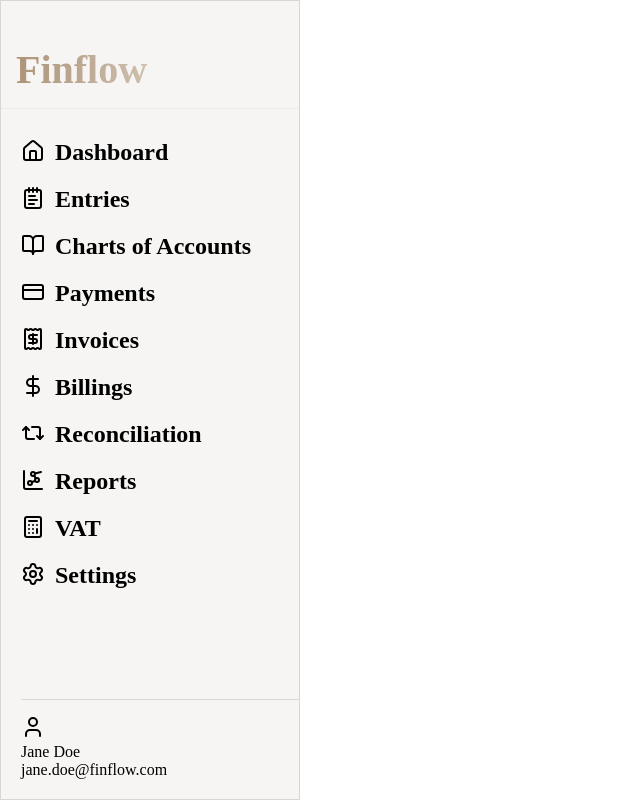
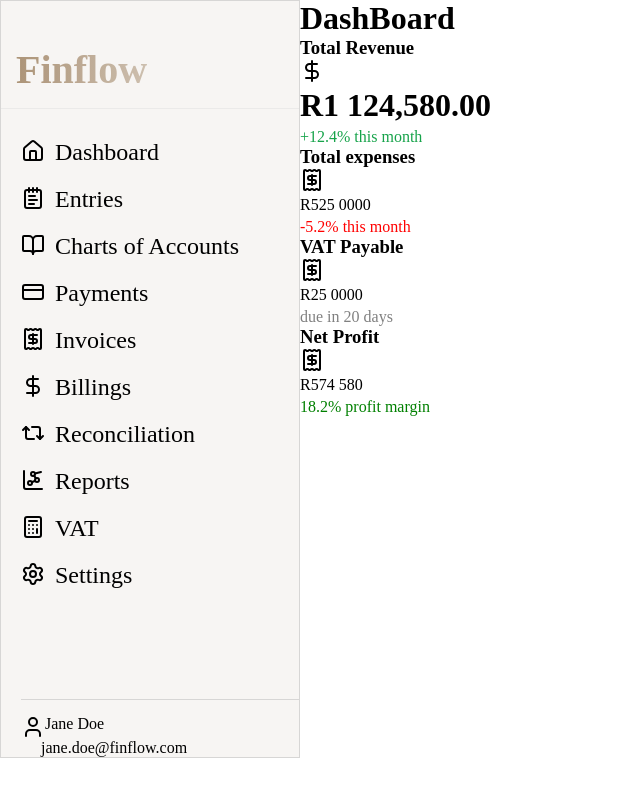
Before and after one commit to Nandisa27457/Fintech-dashboard, a React (Vite) app: page / in a window 1280 px wide. Shown: the whole page, without its empty margins (0-640 px from the left). Built offline with nearby package versions, Linux system fonts and the light colour scheme.

Commit message:
tailwing packages

```diff
--- a/package.json
+++ b/package.json
@@ -19,10 +19,13 @@
     "@types/react": "^19.2.2",
     "@types/react-dom": "^19.2.2",
     "@vitejs/plugin-react": "^5.1.0",
+    "autoprefixer": "^10.4.22",
     "eslint": "^9.39.1",
     "eslint-plugin-react-hooks": "^5.2.0",
     "eslint-plugin-react-refresh": "^0.4.24",
     "globals": "^16.5.0",
+    "postcss": "^8.5.6",
+    "tailwindcss": "^4.1.17",
     "vite": "^7.2.2"
   }
 }
--- a/src/App.css
+++ b/src/App.css
@@ -83,3 +83,17 @@ footer{
 .email{
   margin-left:20px;
 }
+
+.main-container{
+  display: flex;
+  flex-direction: row;
+}
+
+/* =========
+Dashboard Stylings
+ */
+
+ .amount{
+  font-size: 2rem;
+  font-weight:550;
+ }
--- a/src/App.jsx
+++ b/src/App.jsx
@@ -1,6 +1,7 @@
 import { useState } from 'react'
 import './App.css'
 import Layout from './Components/Layout'
+import Dashboard from './Pages/Dashboard'
 
 
 function App() {
@@ -8,7 +9,7 @@ function App() {
 
   return (
     <>
-    <Layout/>
+    <Dashboard/>
     </>
   )
 }
--- /dev/null
+++ b/src/Components/FinFlowCard.tsx
@@ -0,0 +1,30 @@
+import React, { ReactNode } from "react";
+
+interface FinflowCardProps {
+    title: string;
+    subtitle?: string;
+    children?: ReactNode;
+    footer?: ReactNode;
+}
+
+export default function FinflowCard({
+    title,
+    subtitle,
+    children,
+    footer,
+}: FinflowCardProps) {
+    return (
+        <div className="finflow-card">
+            <div className="finflow-card-header">
+                <h3 className="finflow-card-title">{title}</h3>
+                {subtitle && (
+                    <p className="finflow-card-subtitle">{subtitle}</p>
+                )}
+            </div>
+
+            <div className="finflow-card-content">{children}</div>
+
+            {footer && <div className="finflow-card-footer">{footer}</div>}
+        </div>
+    );
+}
--- a/src/Components/Layout.jsx
+++ b/src/Components/Layout.jsx
@@ -1,62 +1,71 @@
 import React from "react";
 import { Home, Settings, User, BookOpen,NotepadText,CreditCard,Receipt,DollarSign,Repeat2,ChartNetwork,Calculator } from "lucide-react";
 
-export default function Layout() {
+export default function Layout({children}) {
     return (
         <>
+        <div className="main-container">
             <div className="sidebar-container">
                 <h1 className="main-heading">Finflow</h1>
 
                 <nav className="nav-links">
                     <div className="nav-container">
                     <Home size={24} />
-                    <h2>Dashboard</h2>
+                    <h2 className ="nav-link-titles">Dashboard</h2>
                     </div>
                     <div className="nav-container">
                     <NotepadText/>
-                    <h2>Entries</h2>
+                    <h2 className ="nav-link-titles">Entries</h2>
                     </div>
                     <div className="nav-container">
                     <BookOpen/>
-                    <h2>Charts of Accounts</h2>
+                    <h2 className ="nav-link-titles">Charts of Accounts</h2>
                     </div>
                     <div className="nav-container">
                     <CreditCard/>
-                    <h2>Payments</h2>
+                    <h2 className ="nav-link-titles">Payments</h2>
                     </div>
                     <div className="nav-container">
                     <Receipt/>
-                    <h2>Invoices</h2>
+                    <h2 className ="nav-link-titles">Invoices</h2>
                     </div>
                     <div className="nav-container">
                     <DollarSign/>
-                    <h2>Billings</h2>
+                    <h2 className ="nav-link-titles">Billings</h2>
                     </div>
                     <div className="nav-container">
                    <Repeat2/>
-                    <h2>Reconciliation</h2>
+                    <h2 className ="nav-link-titles">Reconciliation</h2>
                     </div>
                     <div className="nav-container">
                     <ChartNetwork/>
-                    <h2>Reports</h2>
+                    <h2 className ="nav-link-titles">Reports</h2>
                     </div>
                     <div className="nav-container">
                     <Calculator/>
-                    <h2>VAT</h2>
+                    <h2 className ="nav-link-titles">VAT</h2>
                     </div>
                     <div className="nav-container">
                     <Settings/>
-                    <h2>Settings</h2>
+                    <h2 className ="nav-link-titles">Settings</h2>
                     </div>
                 </nav>
                 <footer>
-                    <span>
+                    <span className="footer-content">
                     <User/>
                     <p>Jane Doe</p>
-                    <p>jane.doe@finflow.com</p>
                     </span>
+                    <p className="email">jane.doe@finflow.com</p>
                 </footer>
             </div>
+              {/* Main-Container */}
+              <div className="body">
+                <h1>DashBoard</h1>
+            <div className="dashboard-container" >
+                    {children}
+                </div>
+                </div>
+                </div>
         </>
     );
 }
--- /dev/null
+++ b/src/Pages/Dashboard.jsx
@@ -0,0 +1,49 @@
+import React from "react";
+import FinflowCard from "../Components/FinFlowCard";
+import Layout from "../Components/Layout";
+import { DollarSign, Receipt } from "lucide-react";
+
+export default function Dashboard() {
+    return (
+        <>
+            <Layout>
+                <div className="Revenue">
+                    <FinflowCard title="Total Revenue">
+                        <DollarSign />
+                        <p className="amount ">R1 124,580.00</p>
+                        <p style={{ color: "#16a34a", marginTop: "0.25rem" }}>
+                            +12.4% this month
+                        </p>
+                    </FinflowCard>
+                </div>
+                <div className="Expenses">
+                    <FinflowCard title="Total expenses ">
+                        <Receipt />
+                        <p className="amount-exp">R525 0000</p>
+                        <p style={{ color: "red", marginTop: "0.25rem" }}>
+                            -5.2% this month
+                        </p>
+                    </FinflowCard>
+                </div>
+                <div className="VAT Payable">
+                    <FinflowCard title="VAT Payable ">
+                        <Receipt />
+                        <p className="vat-amt">R25 0000</p>
+                        <p className="due-date"style={{ color: "grey", marginTop: "0.25rem" }}>
+                            due in 20 days
+                        </p>
+                    </FinflowCard>
+                </div>
+                <div className="Net Profit">
+                    <FinflowCard title="Net Profit">
+                        <Receipt />
+                        <p className="vat-amt">R574 580</p>
+                        <p className="due-date"style={{ color: "green", marginTop: "0.25rem" }}>
+                            18.2% profit margin
+                        </p>
+                    </FinflowCard>
+                </div>
+            </Layout>
+        </>
+    );
+}
```
Also changed, not shown: 1 other file (tests, documents, lock files or other folders).
